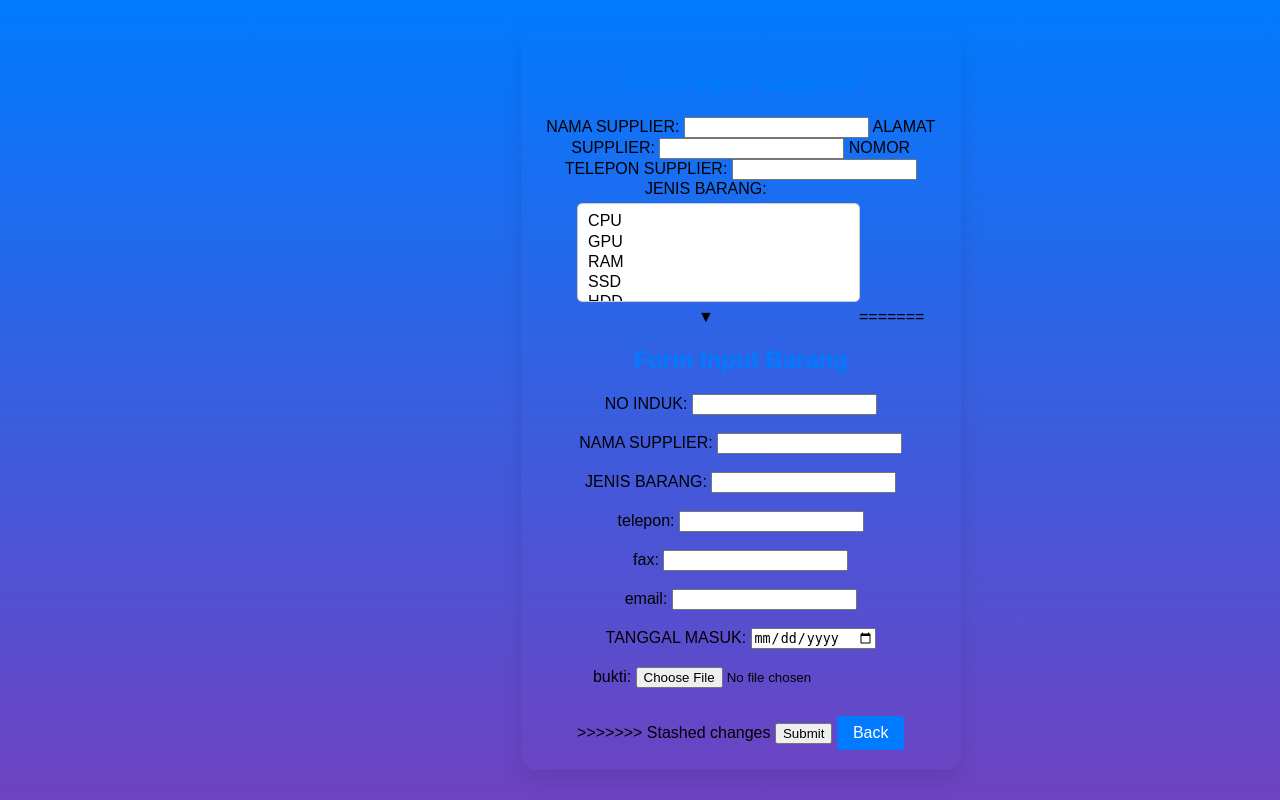
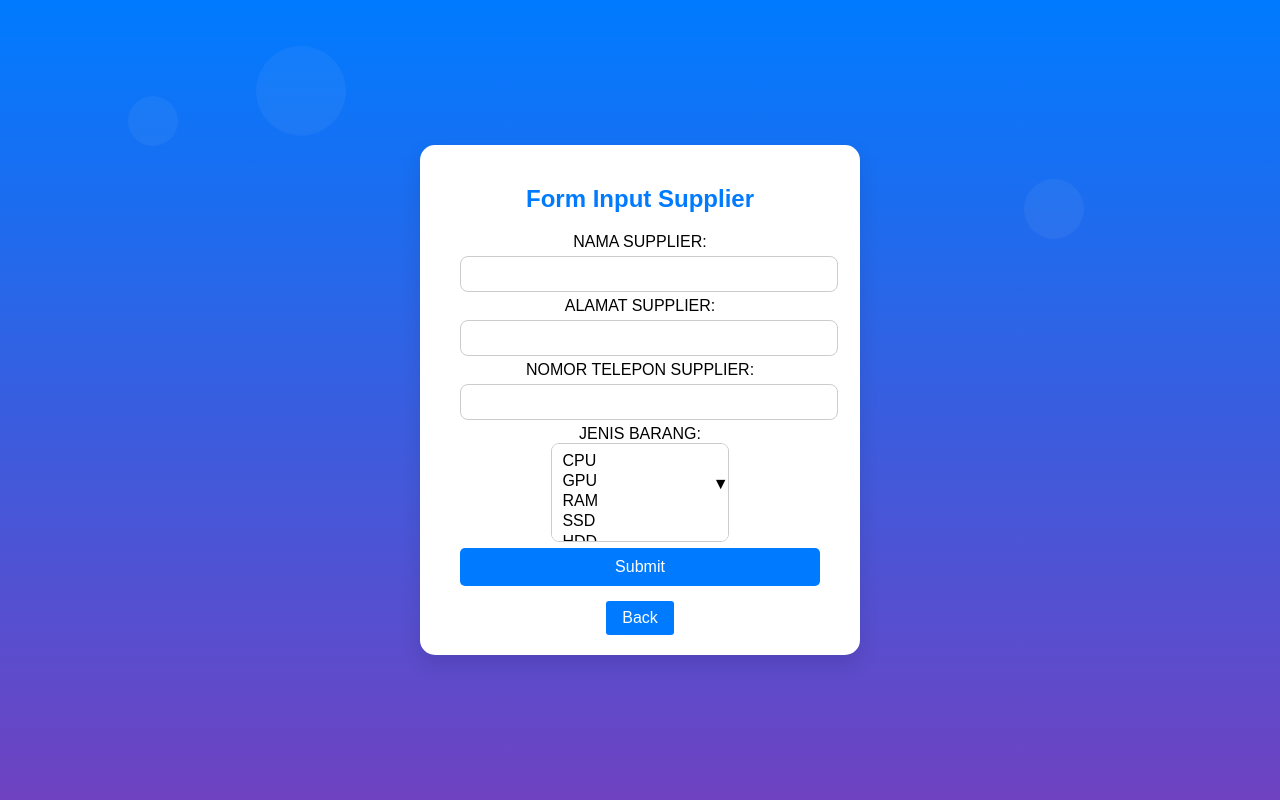
Before and after one commit to CarroVeloce/UAS_PWL, a PHP site: page /input_mastersupplier.php in a window 1280 px wide. Run offline with PHP 8.4, Linux system fonts and the light colour scheme.

Commit message:
benerin input supplier

```diff
--- a/input_mastersupplier.php
+++ b/input_mastersupplier.php
@@ -19,15 +19,8 @@
             width: 400px;
             padding: 20px;
             border-radius: 15px;
-<<<<<<< Updated upstream
             background-color: #fff;
             box-shadow: 0 10px 20px rgba(0, 0, 0, 0.1);
-=======
-            /* Lebih rounded */
-            background-color: #fff;
-            box-shadow: 0 10px 20px rgba(0, 0, 0, 0.1);
-            /* Efek 3D */
->>>>>>> Stashed changes
             animation: fadeIn 0.5s ease forwards;
             text-align: center;
             position: relative;
@@ -40,15 +33,8 @@
             color: #007bff;
             animation: slideDown 0.5s ease forwards;
             font-family: 'Arial', sans-serif;
-<<<<<<< Updated upstream
         }
 
-=======
-            /* Ganti font untuk h2 */
-        }
-
-        /* Input yang lebih rounded */
->>>>>>> Stashed changes
         input[type="text"],
         input[type="date"],
         input[type="number"],
@@ -59,23 +45,11 @@
             padding: 8px;
             border: 1px solid #ccc;
             border-radius: 8px;
-<<<<<<< Updated upstream
             transition: border-color 0.3s ease;
             font-family: 'Arial', sans-serif;
             font-size: 16px;
         }
 
-=======
-            /* Lebih rounded */
-            transition: border-color 0.3s ease;
-            font-family: 'Arial', sans-serif;
-            /* Ganti font untuk input */
-            font-size: 16px;
-            /* Sesuaikan ukuran font */
-        }
-
-        /* Efek hover */
->>>>>>> Stashed changes
         input[type="text"]:hover,
         input[type="date"]:hover,
         input[type="number"]:hover,
@@ -83,10 +57,6 @@
             border-color: #007bff;
         }
 
-<<<<<<< Updated upstream
-=======
-        /* Style untuk tombol submit */
->>>>>>> Stashed changes
         input[type="submit"] {
             padding: 10px;
             background-color: #007bff;
@@ -113,33 +83,17 @@
             width: 100%;
             height: 100%;
             background: linear-gradient(to bottom, #007bff, #6f42c1);
-<<<<<<< Updated upstream
             z-index: -2;
             animation: animateBackground 15s linear infinite;
-=======
-            /* Gradient warna yang diinginkan */
-            z-index: -2;
-            /* Z-index diperkecil agar berada di bawah animasi circle */
-            animation: animateBackground 15s linear infinite;
-            /* Animasi berulang */
->>>>>>> Stashed changes
         }
 
         @keyframes animateBackground {
             from {
                 background-position: 0 0;
-<<<<<<< Updated upstream
-=======
-                /* Awal animasi */
->>>>>>> Stashed changes
             }
 
             to {
                 background-position: 0 100%;
-<<<<<<< Updated upstream
-=======
-                /* Akhir animasi */
->>>>>>> Stashed changes
             }
         }
 
@@ -203,18 +157,10 @@
         @keyframes animateCircles {
             0% {
                 transform: translateY(100vh);
-<<<<<<< Updated upstream
-=======
-                /* Muncul dari bawah layar */
->>>>>>> Stashed changes
             }
 
             100% {
                 transform: translateY(-100vh);
-<<<<<<< Updated upstream
-=======
-                /* Menghilang di atas layar */
->>>>>>> Stashed changes
             }
         }
 
@@ -243,7 +189,6 @@
         }
 
         .select-wrapper {
-<<<<<<< Updated upstream
             position: relative;
             display: inline-block;
         }
@@ -263,27 +208,6 @@
 
         .select-wrapper::after {
             content: '\25BC';
-=======
-            display: flex;
-            flex-direction: column;
-            margin-bottom: 10px;
-        }
-
-        .select-wrapper label,
-        .select-wrapper select {
-            border-radius: 5px;
-            width: 95%;
-            margin: 5px 20px;
-            text-align: left;
-            font-family: 'Arial', sans-serif;
-            font-size: 16px;
-        }
-
-        /* Style untuk tanda panah di bagian dropdown */
-        .select-wrapper::after {
-            content: '\25BC';
-            /* Panah ke bawah dalam Unicode */
->>>>>>> Stashed changes
             position: absolute;
             top: 50%;
             right: 10px;
@@ -291,16 +215,11 @@
             pointer-events: none;
         }
 
-<<<<<<< Updated upstream
-=======
-        /* Efek hover pada dropdown */
->>>>>>> Stashed changes
         .select-wrapper:hover select {
             border-color: #007bff;
         }
     </style>
 </head>
-<<<<<<< Updated upstream
 
 <body>
     <div class="moving-background"></div>
@@ -335,19 +254,6 @@
             </select>
         </div>
 
-=======
-<body>
-    <form method="post" action="<?php echo $_SERVER['PHP_SELF']; ?>" enctype="multipart/form-data">
-    <h2>Form Input Barang</h2>
-        NO INDUK: <input type="text" name="noinduk"><br><br>
-        NAMA SUPPLIER: <input type="text" name="namasup"><br><br>
-        JENIS BARANG: <input type="text" name="alamat"><br><br>
-        telepon: <input type="text" name="telepon"><br><br>
-        fax: <input type="text" name="fax"><br><br>
-        email: <input type="text" name="email"><br><br>
-        TANGGAL MASUK: <input type="date" name="tanggalmasuk"><br><br>
-        bukti: <input type="file" name="bukti"><br><br>
->>>>>>> Stashed changes
         <input type="submit" value="Submit">
         <a href="master_supplier.php"
             style="text-decoration: none; display: inline-block; margin-top: 10px; padding: 8px 16px; background-color: #007bff; color: #fff; border-radius: 3px;">Back</a>
@@ -373,6 +279,8 @@
         $tlpsupplier = $_POST['tlpsupplier'];
         $jenisbarang = implode(', ', $_POST['jenisbarang']);
 
+        $jenisbarang = implode(', ', $_POST['jenisbarang']);
+
 
         $sql = "INSERT INTO datasuppler (namasupplier, alamatsupplier, tlpsupplier, jenisbarang)
         VALUES ('$namasupplier', '$alamatsupplier', '$tlpsupplier', '$jenisbarang')";
```
